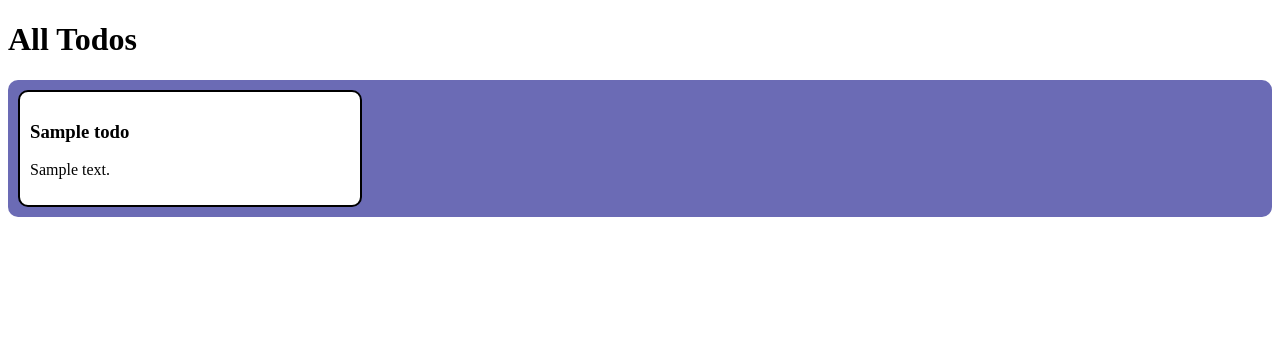
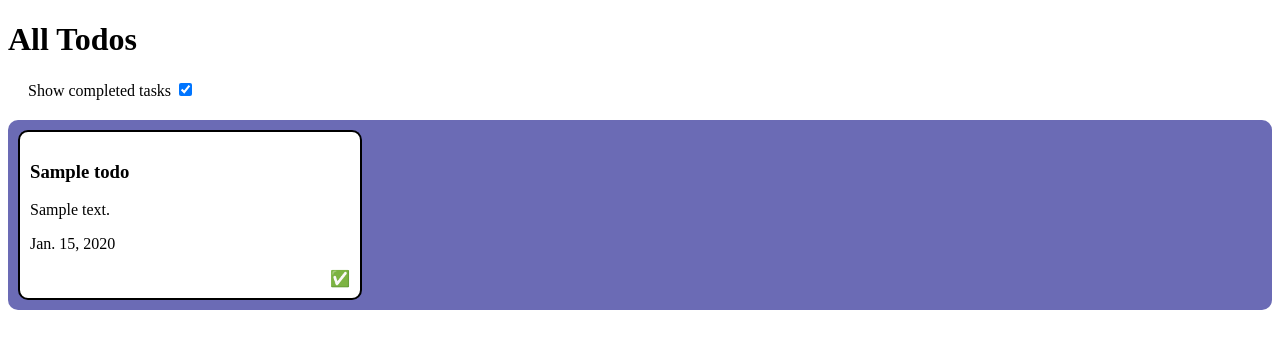
Before and after one commit to ckremer99/django-taskflow-app, a Django app: page /todos/ in a window 1280 px wide. Shown: the part 123-472 px from the top of the page. Run offline with Django 5.2, Linux system fonts and the light colour scheme; a user stored in the database is signed in; tables that the repository leaves empty hold one stand-in row (values such as "Sample post").

Commit message:
daily commit

```diff
--- a/main_app/models.py
+++ b/main_app/models.py
@@ -6,6 +6,7 @@ from django.contrib.auth.models import User
 class Flag(models.Model):
     name = models.CharField(max_length = 100)
     color = models.CharField(max_length = 100)
+    user = models.ForeignKey(User, on_delete=models.CASCADE)
 
     def __str__(self):
         return self.name
--- a/main_app/static/css/todos/index.css
+++ b/main_app/static/css/todos/index.css
@@ -24,3 +24,12 @@
     color: black;
     text-decoration: none;
 }
+
+.checkmark {
+    display: flex;
+    justify-content: right;
+}
+
+.show-completed {
+    margin: 20px;
+}
--- a/main_app/templates/todos/index.html
+++ b/main_app/templates/todos/index.html
@@ -6,12 +6,32 @@
 {% endblock %}
 {% block content %}
     <h1>All Todos</h1>
+    <div class="filter_forms">
+        <form>
+            <div class="show-completed">
+                <label>Show completed tasks</label>
+                <input
+                    type="checkbox"
+                    checked />
+            </div>
+        </form>
+        <script>
+            document.querySelector(class).onchange = function() {
+                this.form.submit();
+            }
+        </script>
+    </div>
+
     <div class="todos-container">
         {% for todo in todos %}
            <div class="todo">
             <a href="{% url 'todo-detail' todo.id %}">
                 <h3 class="todo-title">{{ todo.title }}</h3>
                 <p>{{todo.description}}</p>
+                <p>{{todo.due}}
+                {% if todo.completed %}
+                    <div class='checkmark'>✅</div>
+                {% endif %}
             </a>
            </div>
         {% endfor %}
--- a/main_app/views.py
+++ b/main_app/views.py
@@ -16,7 +16,9 @@ class Home(LoginView):
 @login_required
 def todo_index(request):
     todos = Todo.objects.filter(user=request.user)
-    return render(request, 'todos/index.html/', { "todos": todos })
+    flags = Flag.objects.filter(user=request.user)
+    return render(request, 'todos/index.html/',
+        { "todos": todos, "flags": flags})
 
 @login_required
 def todo_detail(request, todo_id):
```
Also changed, not shown: main_app/static/css/todos/detail.css (+9 -1 lines), main_app/migrations/0007_flag_user.py (added).
